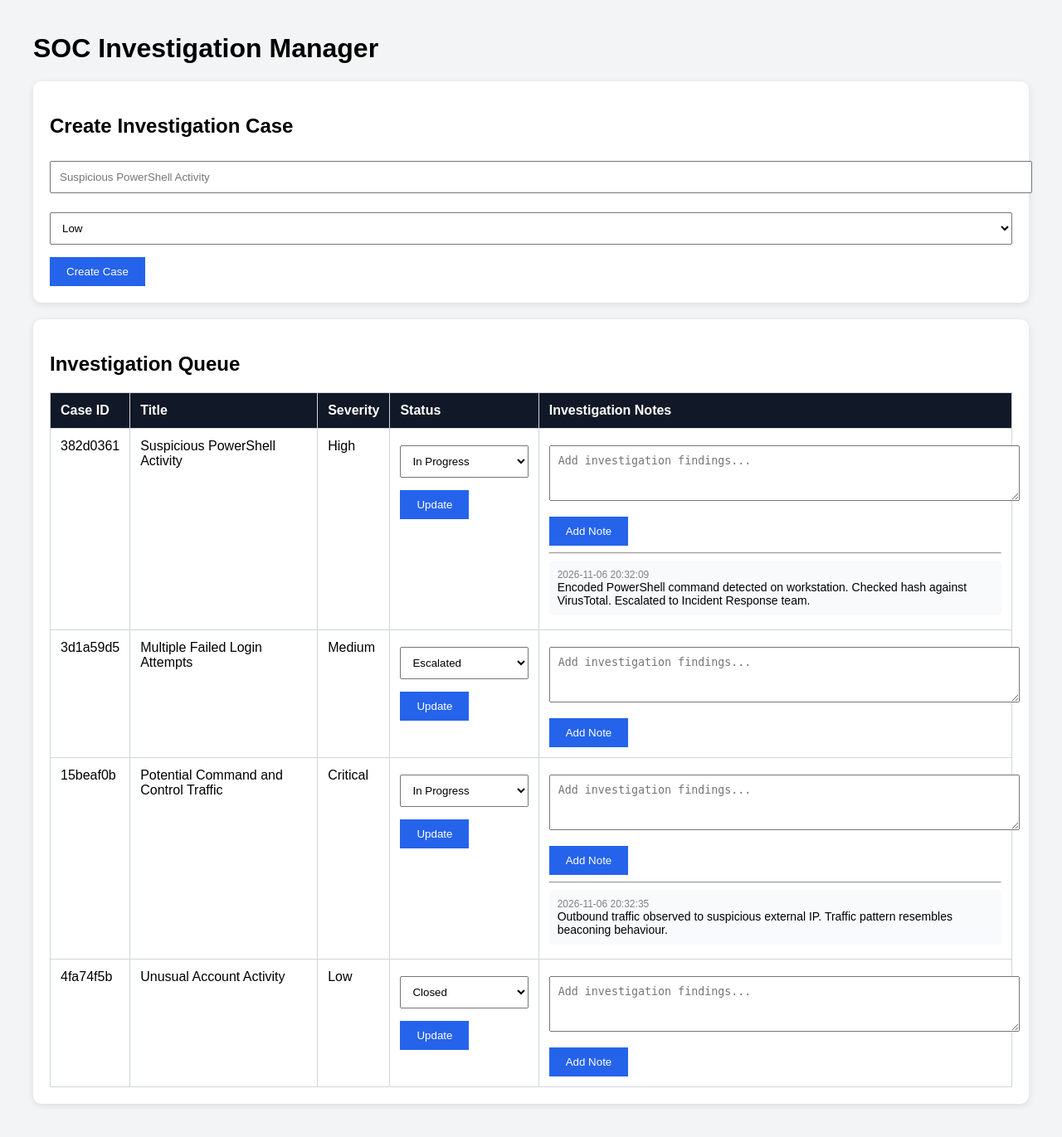
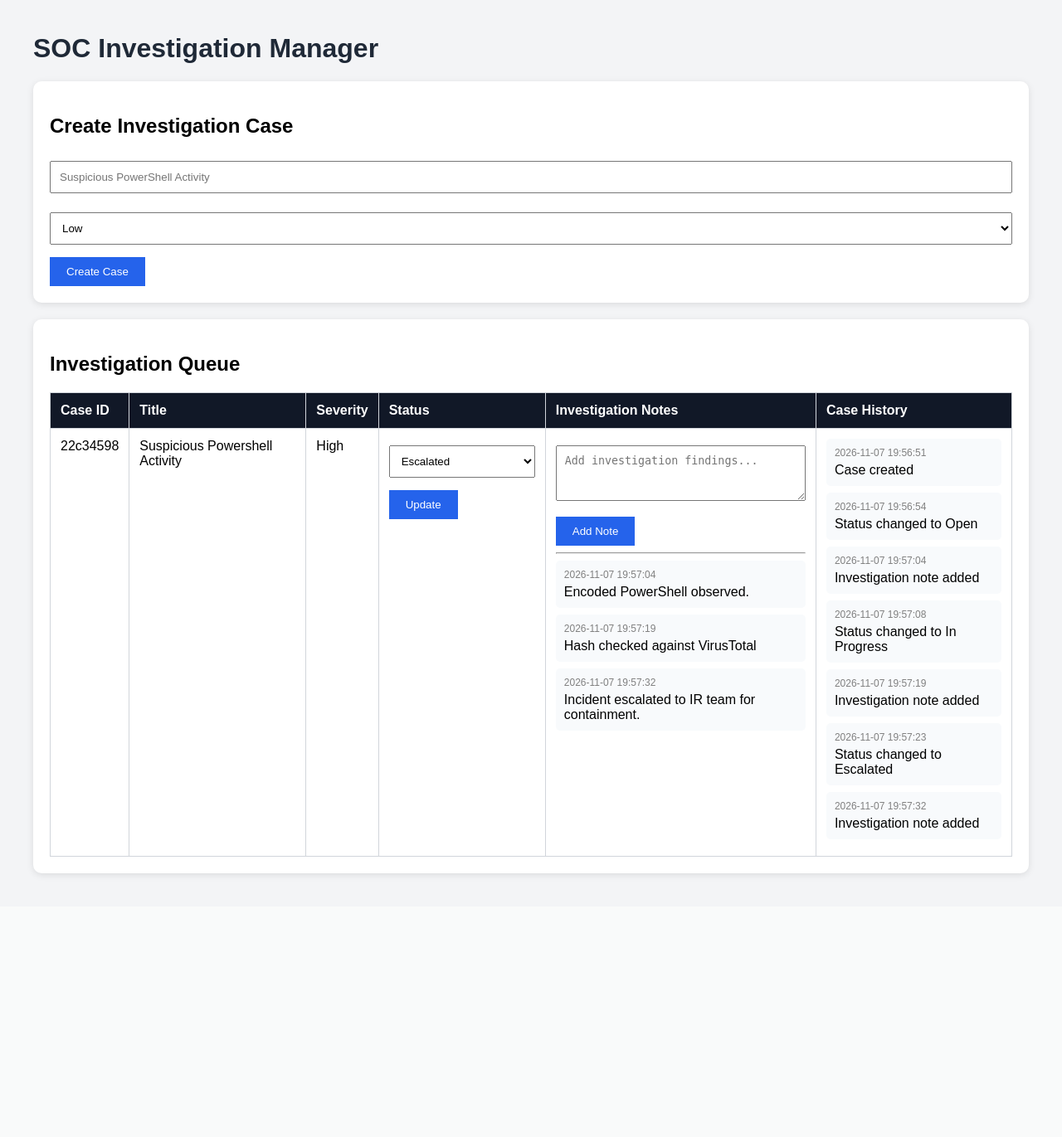
Before and after one commit to Maliyka-L/Investigation_Manager, a Flask app: page / in a window 1280 px wide. Shown: the whole page at 83% size. After the commit the page ends 1058 px from the top, so only its background shows below. Run offline with Flask 3, Linux system fonts and the light colour scheme.

Commit message:
Added investigation case history audit trail

```diff
--- a/app.py
+++ b/app.py
@@ -10,6 +10,7 @@ DATA_FILE = "data/investigations.json"
 
 
 def load_cases():
+    # Load all investigation cases from storage
 
     if not os.path.exists(DATA_FILE):
         return []
@@ -19,6 +20,7 @@ def load_cases():
 
 
 def save_cases(cases):
+    # Save investigation data
 
     with open(DATA_FILE, "w") as file:
         json.dump(cases, file, indent=4)
@@ -40,13 +42,23 @@ def create_case():
 
     cases = load_cases()
 
+    created_time = datetime.now().strftime("%Y-%m-%d %H:%M:%S")
+
     new_case = {
         "case_id": str(uuid.uuid4())[:8],
         "title": request.form["title"],
         "severity": request.form["severity"],
         "status": "Open",
-        "created": datetime.now().strftime("%Y-%m-%d %H:%M:%S"),
-        "notes": []
+        "created": created_time,
+        "notes": [],
+
+        # Store important case actions here
+        "history": [
+            {
+                "timestamp": created_time,
+                "action": "Case created"
+            }
+        ]
     }
 
     cases.append(new_case)
@@ -65,8 +77,20 @@ def update_status():
     cases = load_cases()
 
     for case in cases:
+
         if case["case_id"] == case_id:
+
             case["status"] = new_status
+
+            # Log status changes for auditing
+            case.setdefault("history", []).append(
+                {
+                    "timestamp": datetime.now().strftime("%Y-%m-%d %H:%M:%S"),
+                    "action": f"Status changed to {new_status}"
+                }
+            )
+
+            break
 
     save_cases(cases)
 
@@ -90,10 +114,16 @@ def add_note():
                 "text": note_text
             }
 
-            if "notes" not in case:
-                case["notes"] = []
+            case.setdefault("notes", [])
+            case["notes"].append(note)
 
-            case["notes"].append(note)
+            # Record note activity in the timeline
+            case.setdefault("history", []).append(
+                {
+                    "timestamp": datetime.now().strftime("%Y-%m-%d %H:%M:%S"),
+                    "action": "Investigation note added"
+                }
+            )
 
             break
 
--- a/data/investigations.json
+++ b/data/investigations.json
@@ -1,42 +1,53 @@
 [
     {
-        "case_id": "382d0361",
-        "title": "Suspicious PowerShell Activity",
+        "case_id": "22c34598",
+        "title": "Suspicious Powershell Activity",
         "severity": "High",
-        "status": "In Progress",
-        "created": "2026-11-05 17:59:54",
+        "status": "Escalated",
+        "created": "2026-11-07 19:56:51",
         "notes": [
             {
-                "timestamp": "2026-11-06 20:32:09",
-                "text": "Encoded PowerShell command detected on workstation.\r\nChecked hash against VirusTotal.\r\nEscalated to Incident Response team."
+                "timestamp": "2026-11-07 19:57:04",
+                "text": "Encoded PowerShell observed."
+            },
+            {
+                "timestamp": "2026-11-07 19:57:19",
+                "text": "Hash checked against VirusTotal"
+            },
+            {
+                "timestamp": "2026-11-07 19:57:32",
+                "text": "Incident escalated to IR team for containment."
+            }
+        ],
+        "history": [
+            {
+                "timestamp": "2026-11-07 19:56:51",
+                "action": "Case created"
+            },
+            {
+                "timestamp": "2026-11-07 19:56:54",
+                "action": "Status changed to Open"
+            },
+            {
+                "timestamp": "2026-11-07 19:57:04",
+                "action": "Investigation note added"
+            },
+            {
+                "timestamp": "2026-11-07 19:57:08",
+                "action": "Status changed to In Progress"
+            },
+            {
+                "timestamp": "2026-11-07 19:57:19",
+                "action": "Investigation note added"
+            },
+            {
+                "timestamp": "2026-11-07 19:57:23",
+                "action": "Status changed to Escalated"
+            },
+            {
+                "timestamp": "2026-11-07 19:57:32",
+                "action": "Investigation note added"
             }
         ]
-    },
-    {
-        "case_id": "3d1a59d5",
-        "title": "Multiple Failed Login Attempts",
-        "severity": "Medium",
-        "status": "Escalated",
-        "created": "2026-11-05 18:00:14"
-    },
-    {
-        "case_id": "15beaf0b",
-        "title": " Potential Command and Control Traffic",
-        "severity": "Critical",
-        "status": "In Progress",
-        "created": "2026-11-05 18:00:29",
-        "notes": [
-            {
-                "timestamp": "2026-11-06 20:32:35",
-                "text": "Outbound traffic observed to suspicious external IP.\r\nTraffic pattern resembles beaconing behaviour."
-            }
-        ]
-    },
-    {
-        "case_id": "4fa74f5b",
-        "title": "Unusual Account Activity",
-        "severity": "Low",
-        "status": "Closed",
-        "created": "2026-11-05 18:00:36"
     }
 ]
--- a/templates/index.html
+++ b/templates/index.html
@@ -1,9 +1,9 @@
 <!DOCTYPE html>
 <html lang="en">
+
 <head>
 
     <meta charset="UTF-8">
-
     <title>SOC Investigation Manager</title>
 
     <style>
@@ -12,6 +12,10 @@ body{
             font-family: Arial, sans-serif;
             background:#f3f4f6;
             margin:40px;
+        }
+
+        h1{
+            color:#1f2937;
         }
 
         .card{
@@ -32,7 +36,8 @@ th{
             color:white;
         }
 
-th, td{
+        th,
+        td{
             border:1px solid #d1d5db;
             padding:12px;
             text-align:left;
@@ -46,6 +51,7 @@ textarea{
             padding:10px;
             margin-top:8px;
             margin-bottom:15px;
+            box-sizing:border-box;
         }
 
         button{
@@ -64,19 +70,19 @@ button:hover{
             background:#f8fafc;
             padding:10px;
             border-radius:5px;
-    margin-top:5px;
-    margin-bottom:5px;
-    font-size:14px;
+            margin-bottom:8px;
         }
 
         .note-time{
+            font-size:12px;
             color:gray;
-    font-size:12px;
+            margin-bottom:5px;
         }
 
     </style>
 
 </head>
+
 <body>
 
     <h1>SOC Investigation Manager</h1>
@@ -120,6 +126,7 @@ Create Case
                 <th>Severity</th>
                 <th>Status</th>
                 <th>Investigation Notes</th>
+                <th>Case History</th>
             </tr>
 
             {% for case in cases %}
@@ -216,6 +223,28 @@ Add Note
 
                 </td>
 
+                <td>
+
+                    {% if case.history %}
+
+                        {% for event in case.history %}
+
+                        <div class="note-box">
+
+                            <div class="note-time">
+                                {{ event.timestamp }}
+                            </div>
+
+                            {{ event.action }}
+
+                        </div>
+
+                        {% endfor %}
+
+                    {% endif %}
+
+                </td>
+
             </tr>
 
             {% endfor %}
@@ -225,4 +254,5 @@ Add Note
     </div>
 
 </body>
+
 </html>
```
Also changed, not shown: 1 other file. Lines whose indentation alone changed are shown as unchanged.
